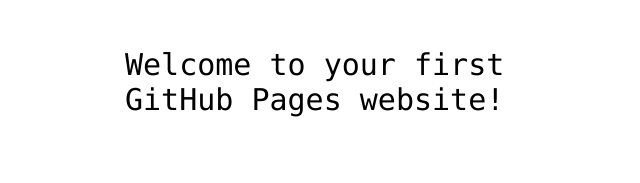
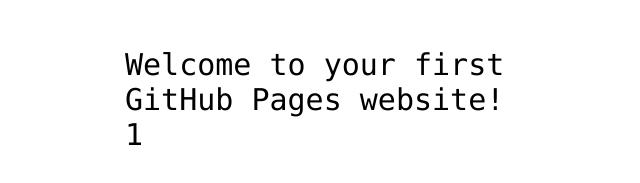
Before and after one commit to neotech40/helloworld, a plain HTML site: page index.html in a window 1280 px wide. Shown: the part 341-524 px from the top of the page, 315-955 px from the left. Drawn offline with Linux system fonts and the light colour scheme.

Commit message:
Update index.html
1

```diff
--- a/index.html
+++ b/index.html
@@ -12,7 +12,7 @@
 <img src="https://octodex.github.com/images/daftpunktocat-thomas.gif" id="octocat" alt="octocat-gif" />
 
 <!-- Change this code here by copy and pasting your template on line 15 -->
-<p>Welcome to your first GitHub Pages website!</p>
+<p>Welcome to your first GitHub Pages website! 1</p>
 
 </body>
 </html>
```
